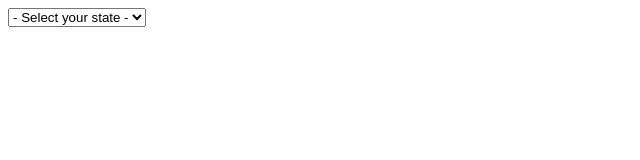
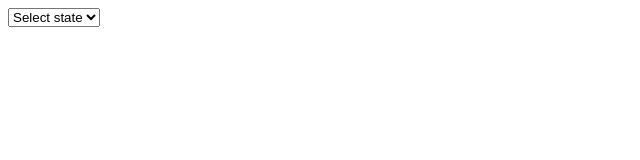
Before and after one commit to cyfibytes/us-abbreviated-select-list, a plain HTML site: page index.html in a window 1280 px wide. Shown: the whole page, without its empty margins (0-640 px from the left). Drawn offline with Linux system fonts and the light colour scheme.

Commit message:
Update placeholder wording

```diff
--- a/index.html
+++ b/index.html
@@ -6,7 +6,7 @@
   </head>
   <body>
     <select>
-      <option value="">- Select your state -</option>
+      <option value="">Select state</option>
       <option value="AL">AL</option>
       <option value="AK">AK</option>
       <option value="AZ">AZ</option>
```
